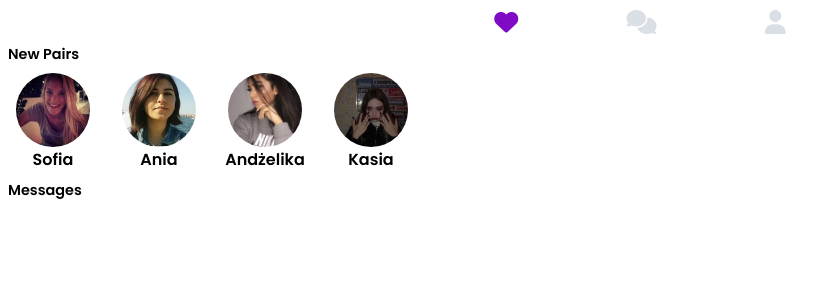
After one commit to Kaspyy/astre, a PHP site: page /public/views/chats.html in a window 1280 px wide. The commit adds this page. Shown: the top 300 px of the page, without its empty margins (0-840 px from the left). Run offline with PHP 8.4, Linux system fonts and the light colour scheme; some libraries are stand-ins or nearby versions.

Commit message:
working on chats tab

```diff
--- a/public/css/style.css
+++ b/public/css/style.css
@@ -419,11 +419,9 @@ form.sign-up-form {
   cursor: pointer;
 }
 
-
 .navbar i:nth-child(1) {
   color: rgb(128, 11, 196);
 }
-
 
 .photo-and-actions {
   height: calc(100vh - 44px);
@@ -469,8 +467,8 @@ form.sign-up-form {
     rgba(2, 0, 36, 1) 0%,
     rgba(35, 34, 65, 0) 0%,
     rgba(0, 0, 0, 0.7) 52%
-    );
-    border-radius: 10px;
+  );
+  border-radius: 10px;
 }
 
 .photo-name-and-age {
@@ -525,7 +523,7 @@ form.sign-up-form {
   color: #1be4a1;
 }
 
-@media(min-width: 1025px) {
+@media (min-width: 1025px) {
   .photo {
     width: 367px;
     height: 684px;
@@ -540,3 +538,60 @@ form.sign-up-form {
     justify-content: flex;
   }
 }
+
+/*chats.html*/
+::-webkit-scrollbar {
+  width: 0px;  /* Remove scrollbar space */
+  background: transparent;  /* Optional: just make scrollbar invisible */
+}
+
+.new-pairs-and-messages-container {
+  display: flex;
+  flex-direction: column;
+}
+
+.new-pairs-container {
+  display: flex;
+  flex-direction: row;
+}
+
+.container-name {
+  font-size: 0.9rem;
+  font-weight: 600;
+  padding: 0 0.5rem;
+}
+
+.new-pair {
+  display: flex;
+  flex-direction: column;
+}
+.new-pair-photo {
+  /* width: 90px;
+  height: 120px;
+  border-radius: 4px; */
+  width: 74px;
+  height: 74px;
+  border-radius: 50%;
+
+}
+
+.new-pair-photo > img {
+  /* width: 90px;
+  height: 120px;
+  border-radius: 4px; */
+  width: 74px;
+  height: 74px;
+  border-radius: 50%;
+  margin: .5rem 1rem;
+}
+
+.new-pair-username {
+  /* width: 90px; */
+  width: 74px;
+  display: flex;
+  flex-direction: row;
+  justify-content: center;
+  margin: 0.5rem 1rem;
+  font-size: 1rem;
+  font-weight: 600;
+}
--- /dev/null
+++ b/public/views/chats.html
@@ -0,0 +1,64 @@
+<!DOCTYPE html>
+<html lang="en">
+  <head>
+    <meta charset="UTF-8" />
+    <meta http-equiv="X-UA-Compatible" content="IE=edge" />
+    <meta name="viewport" content="width=device-width, initial-scale=1.0" />
+    <link rel="preconnect" href="https://fonts.googleapis.com" />
+    <link rel="preconnect" href="https://fonts.gstatic.com" crossorigin />
+    <link
+      href="https://fonts.googleapis.com/css2?family=Poppins:wght@300;400;600;700&display=swap"
+      rel="stylesheet"
+    />
+    <title>Astre | dates, friends, astrology</title>
+    <link rel="stylesheet" href="../css/style.css" />
+  </head>
+  <body>
+    <nav class="navbar">
+      <i class="fas fa-heart"></i>
+      <i class="fas fa-comments"></i>
+      <i class="fas fa-user"></i>
+    </nav>
+    <div class="new-pairs-and-chats-container">
+      <div class="container-name">New Pairs</div>
+      <div class="new-pairs-container" style="overflow-y: scroll;">
+        <div class="new-pair">
+          <div class="new-pair-photo">
+            <img src="../img/profilepics/sophia.jpg" alt="" />
+          </div>
+          <div class="new-pair-username">Sofia</div>
+        </div>
+        <div class="new-pair">
+          <div class="new-pair-photo">
+            <img src="../img/profilepics/ania.jpg" alt="" />
+          </div>
+          <div class="new-pair-username">Ania</div>
+        </div>
+        <div class="new-pair">
+          <div class="new-pair-photo">
+            <img src="../img/profilepics/andzelika.jpg" alt="" />
+          </div>
+          <div class="new-pair-username">Andżelika</div>
+        </div>
+        <div class="new-pair">
+          <div class="new-pair-photo">
+            <img src="../img/profilepics/kasia.jpg" alt="" />
+          </div>
+          <div class="new-pair-username">Kasia</div>
+        </div>
+      </div>
+      <div class="container-name">Messages</div>
+      <div class="messages-container">
+        <div class="message-container">
+          <div class="messages-container-photo"></div>
+          <div class="messages-container-username"></div>
+          <div class="messages-container-snippet"></div>
+        </div>
+      </div>
+    </div>
+    <script
+      src="https://kit.fontawesome.com/8a50b84207.js"
+      crossorigin="anonymous"
+    ></script>
+  </body>
+</html>
```
Also changed, not shown: public/views/swipe.html (+12 -10 lines), public/img/profilepics/andzelika.jpg (added), public/img/profilepics/ania.jpg (added), public/img/profilepics/kasia.jpg (added), public/img/profilepics/sophia.jpg (added).
